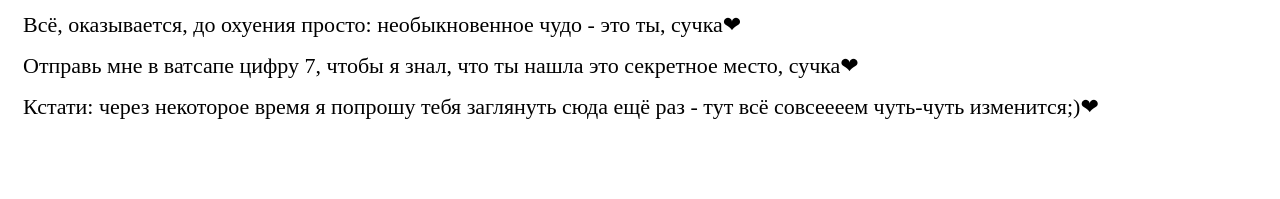
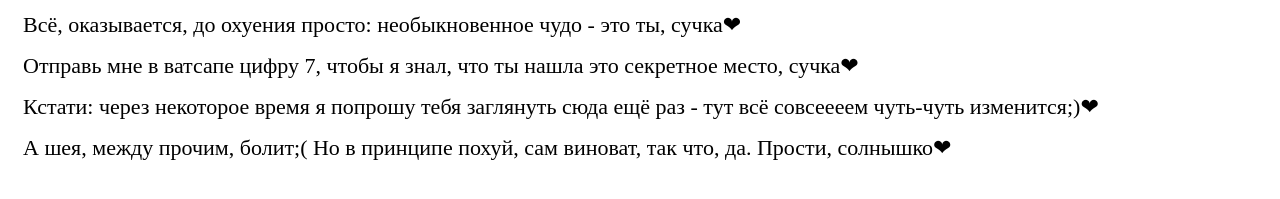
Before and after one commit to b89816880475suchka/b89816880475suchka.github.io, a plain HTML site: page 111111111111/index.html in a window 1280 px wide. Shown: the part 109-308 px from the top of the page. Drawn offline with Linux system fonts and the light colour scheme.

Commit message:
Update index.html

```diff
--- a/111111111111/index.html
+++ b/111111111111/index.html
@@ -15,6 +15,7 @@
 		<p>Всё, оказывается, до охуения просто: необыкновенное чудо - это ты, сучка&#10084;</p>
 		<p>Отправь мне в ватсапе цифру 7, чтобы я знал, что ты нашла это секретное место, сучка&#10084;</p>
 		<p>Кстати: через некоторое время я попрошу тебя заглянуть сюда ещё раз - тут всё совсеееем чуть-чуть изменится;)&#10084;</p>
-	</div>
+	        <p id="post">А шея, между прочим, болит;( Но в принципе похуй, сам виноват, так что, да. Прости, солнышко&#10084;</p>
+        </div>
 </body>
 </html>
```
